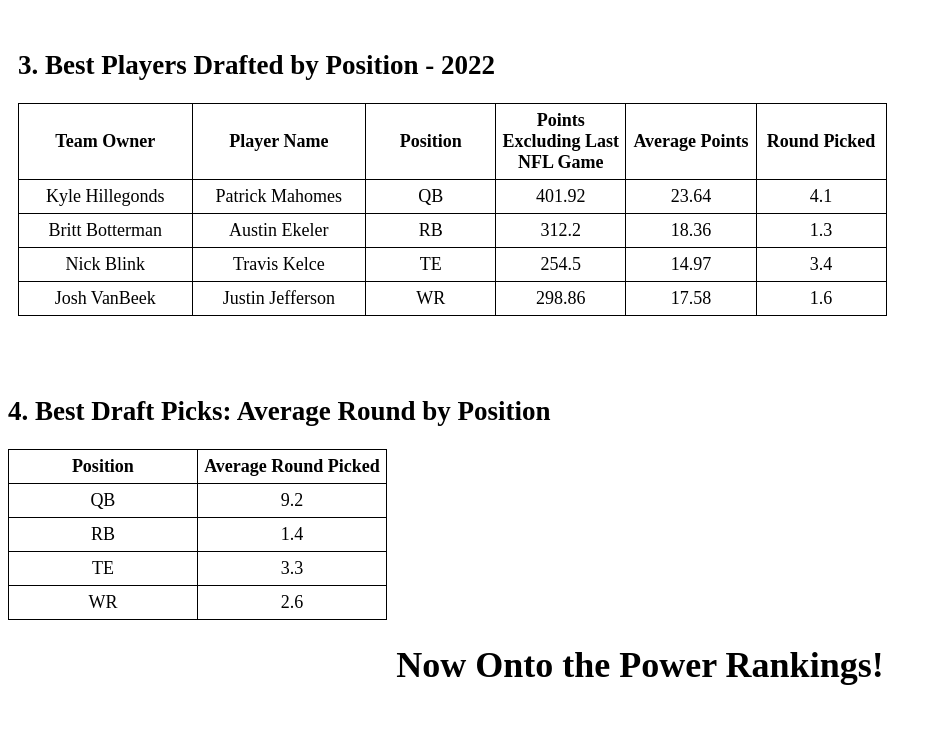
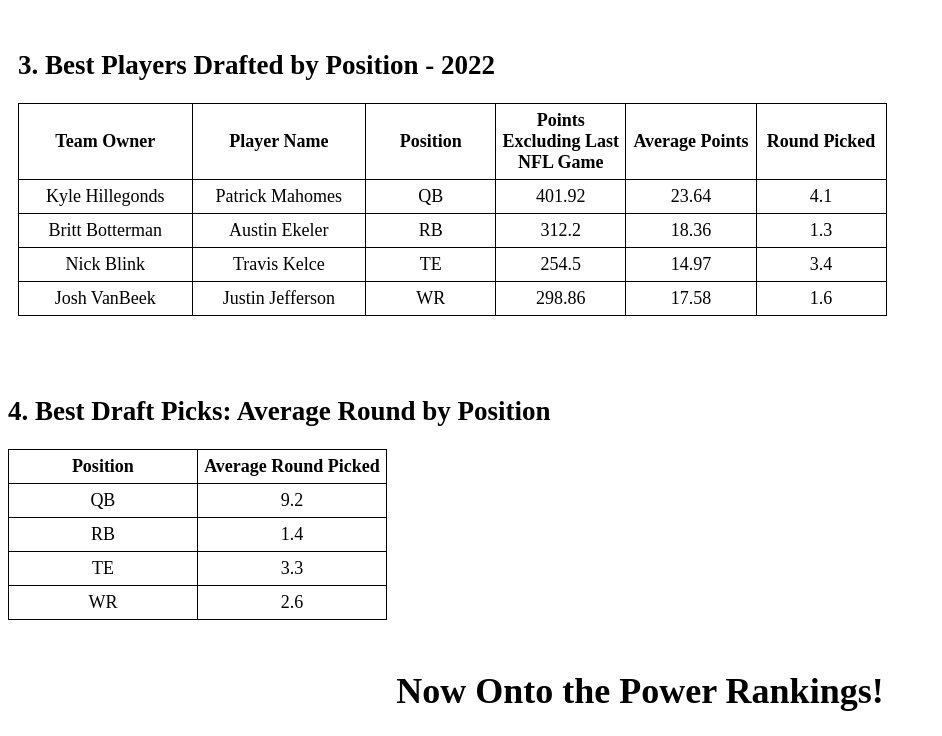
Before and after one commit to jrdykstra/jrdykstra.github.io, a plain HTML site: page index.html in a window 1280 px wide. Shown: the part 2284-3020 px from the top of the page, without its empty margins (0-942 px from the left). Before the commit the page ends 2995 px from the top, so only its background shows below. Drawn offline with Linux system fonts and the light colour scheme.

Commit message:
Update index.html

```diff
--- a/index.html
+++ b/index.html
@@ -444,7 +444,7 @@
     </tr>
   </table>
   <!-- Add your new large and bold text -->
-  <h1 style="font-weight: bold; font-size: 36px; text-align: center;">Now Onto the Power Rankings!</h1>
+  <h1 style="font-weight: bold; font-size: 36px; text-align: center; margin-top: 50px;">Now Onto the Power Rankings!</h1>
 
 </body>
 </html>
```
